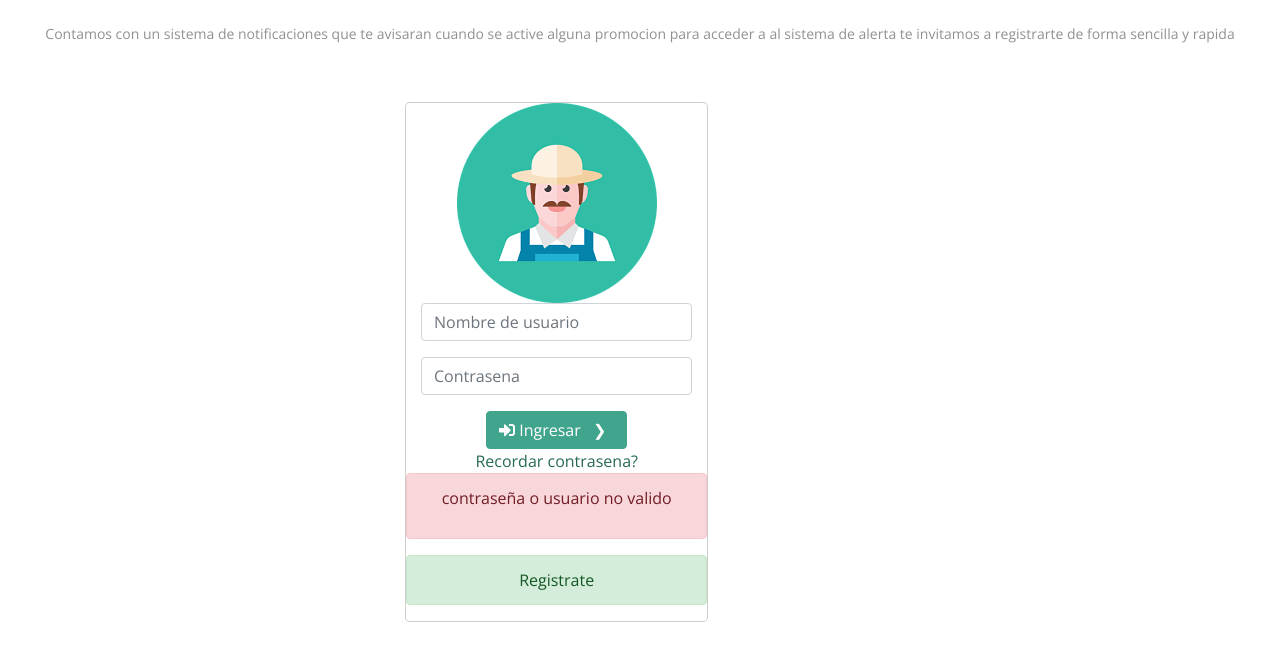
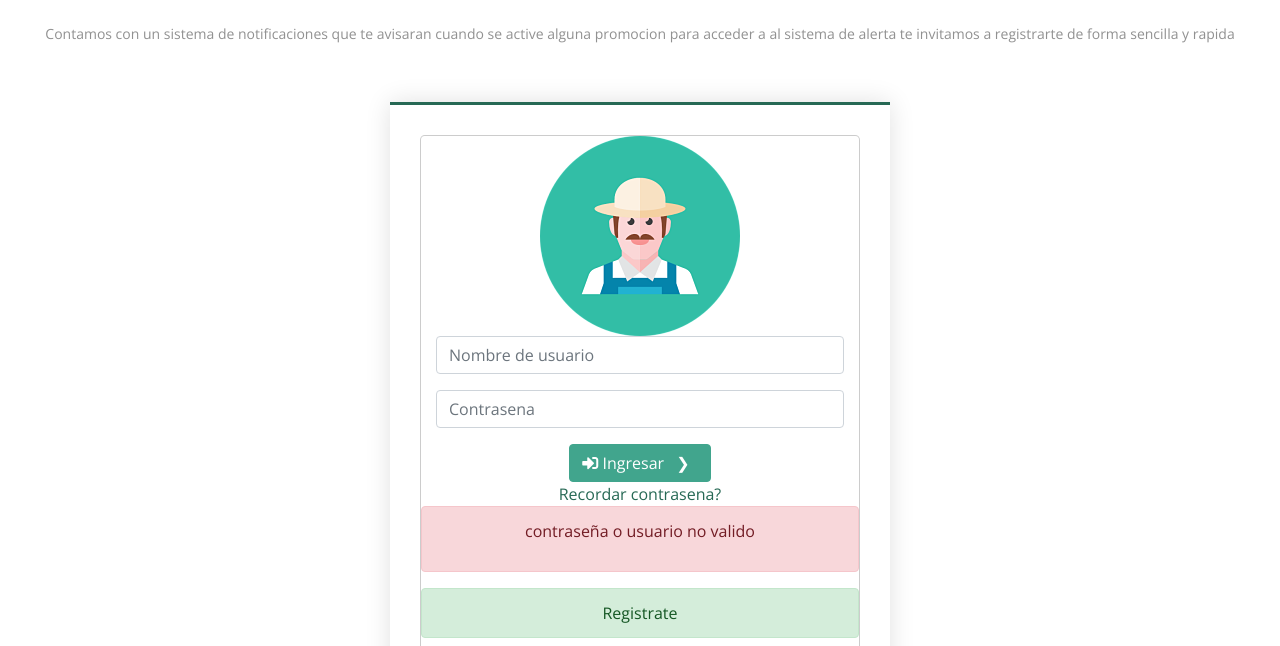
Before and after one commit to vandecloud/van_de_repo, a website: page views/mi_cuenta.html in a window 1280 px wide. Shown: the part 140-786 px from the top of the page. Drawn offline with nearby package versions, Linux system fonts and the light colour scheme; a web font is replaced by a local one.

```diff
--- a/assets/scss/styles.scss
+++ b/assets/scss/styles.scss
@@ -194,3 +194,17 @@
   background-color: $colorSecundario !important;
   border-color:$colorSecundario !important;
 }
+
+
+
+/*--------------------------------------------------------------
+# mi Cuenta
+--------------------------------------------------------------*/
+
+.main-section {
+  border-top: 3px solid $colorPrimario;
+  padding: 30px;
+  background: #fff;
+  width: 100%;
+  box-shadow: 0 0 24px 0 rgba(0, 0, 0, 0.12);
+}
--- a/views/mi_cuenta.html
+++ b/views/mi_cuenta.html
@@ -64,6 +64,7 @@
         </nav>
       </nav>
     </header>
+<!--Registro Titulo-->
     <div class="col-12">
       <div class="boxTitulo">
         <h2 class="boxTitulo"> <spam class= "boxTitulo__estilo01">Registrate </spam> y te avisamos de las promos</h2>
@@ -72,8 +73,8 @@
         <p>Contamos con un sistema de notificaciones que te avisaran cuando se active alguna promocion para acceder a al sistema de alerta te invitamos a registrarte de forma sencilla y rapida</p>
       </div>
     </div>
- <div class="modal-dialog text-center">
-  <div class="col-sm-8 main-section">
+ <div class="modal-dialog text-center ">
+  <div class="col-sm-12 main-section">
       <div class="modal-content">
           <div class="col-12 user-img">
               <img src="../img/avatar.png" src="imagen granjero"/>
```
Also changed, not shown: assets/css/styles.css.
